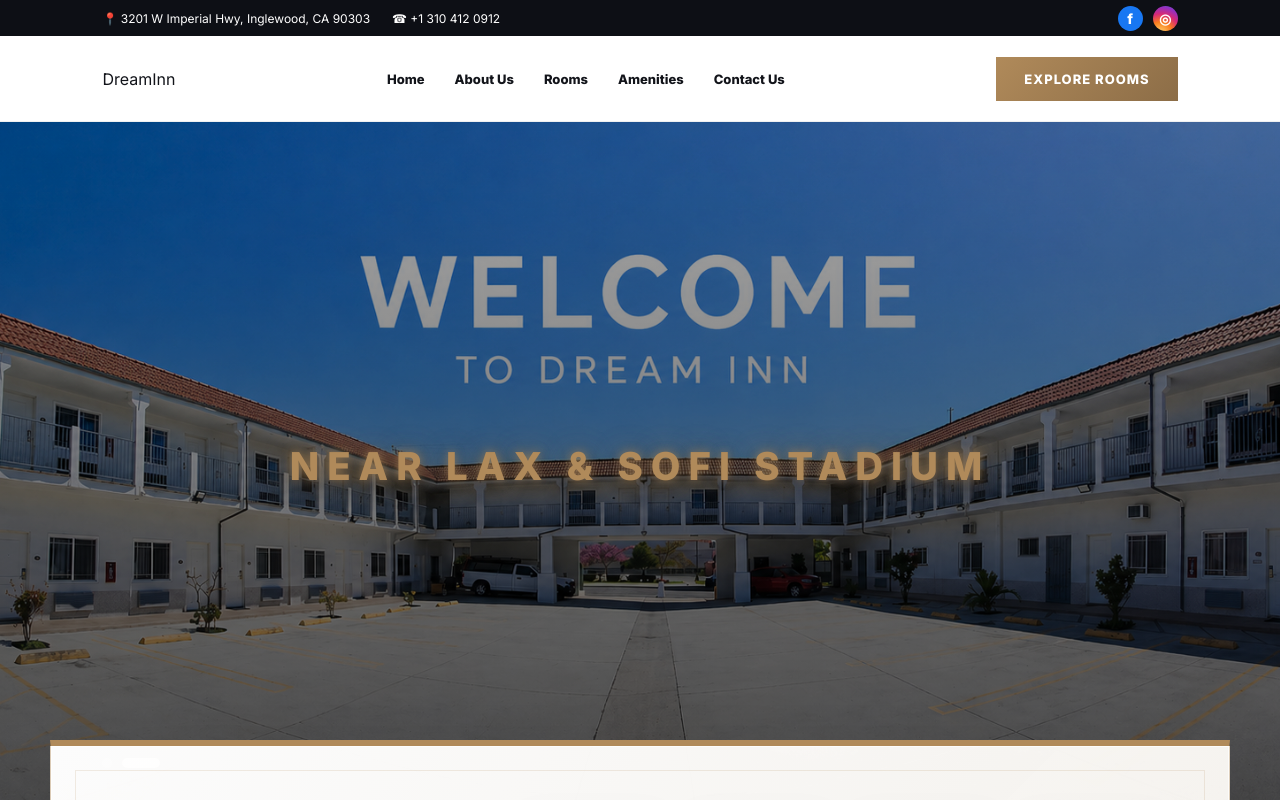
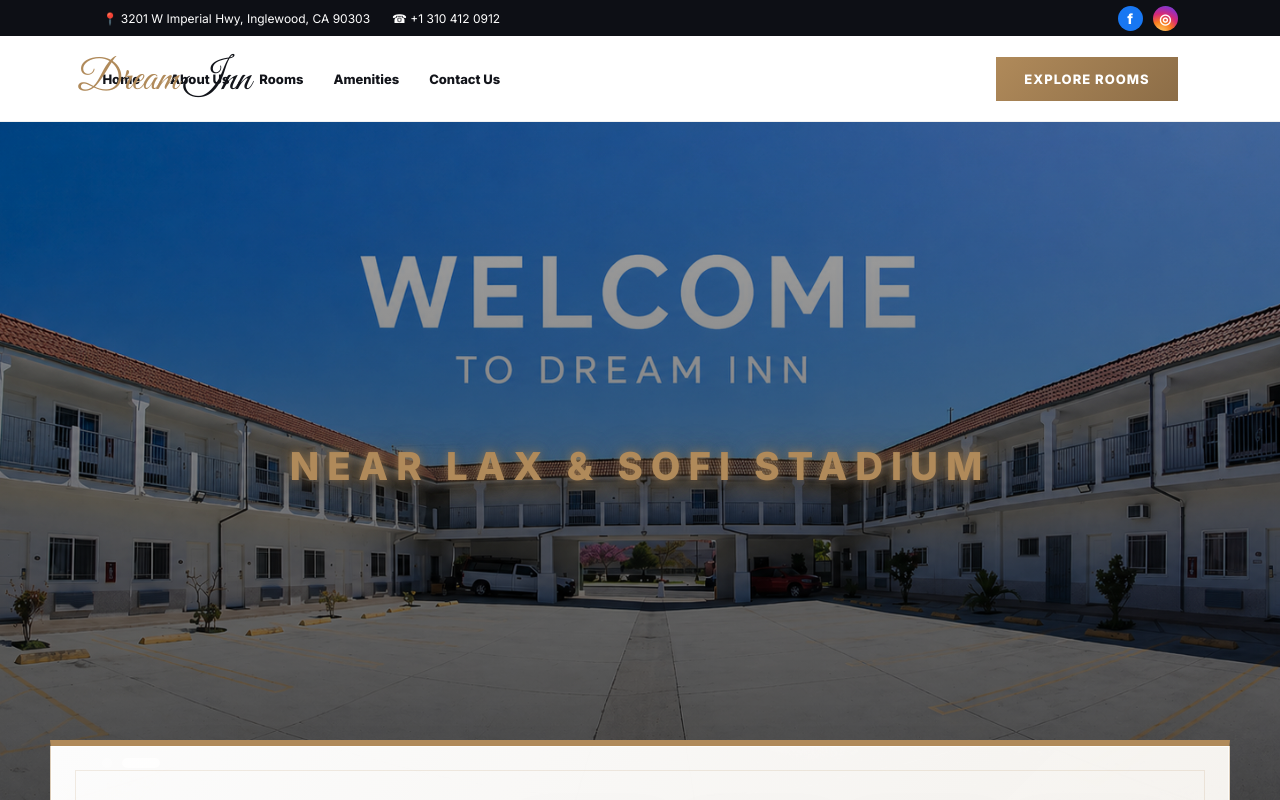
Before and after one commit to meetx00719/dream-inn-website, a React (Vite) app: page / in a window 1280 px wide. Shown: the top 800 px of the page. Built offline with nearby package versions, Linux system fonts and the light colour scheme; a web font is replaced by a local one.

Commit message:
again mobif le site

```diff
--- a/src/index.css
+++ b/src/index.css
@@ -115,30 +115,21 @@ button {
   border-bottom: 1px solid rgba(0, 0, 0, 0.06);
 }
 
-@media (max-width: 760px) {
 .luxLogo {
   font-family: "Great Vibes", cursive;
-    font-size: 34px;
-    line-height: 1;
-    color: #fff;
-    text-shadow: 0 4px 18px rgba(0, 0, 0, 0.6);
-
+  font-size: 42px;
+  color: var(--gold);
+  white-space: nowrap;
   position: absolute;
 left: 6%;
 top: 50%;
 transform: translateY(-50%);
-
   z-index: 10001;
-    white-space: nowrap;
-    display: inline-flex;
-    align-items: center;
-    gap: 4px;
 }
 
 .luxLogo span {
-    color: #fff;
-    margin-left: 2px;
-  }
+  color: var(--dark);
+  margin-left: 5px;
 }
 
 .desktopNav {
```
Lines whose indentation alone changed are shown as unchanged.
